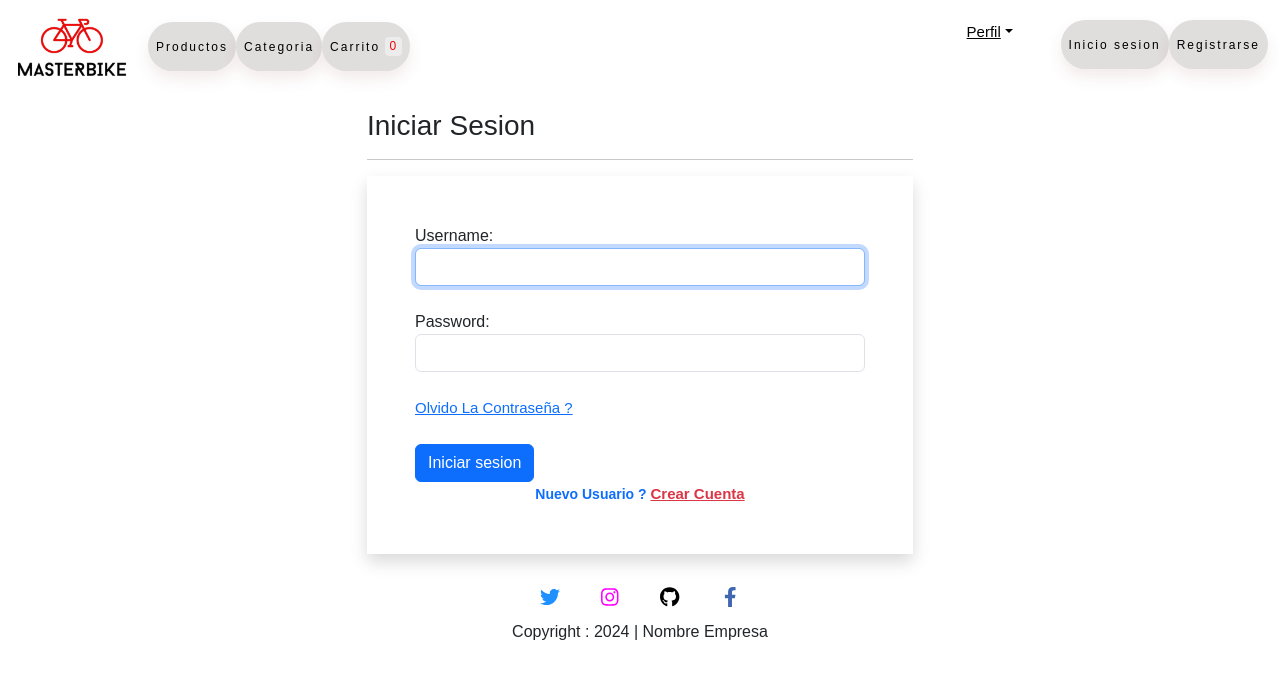
After one commit to mart8763/Bicicletas-MasterBIKE2, a Django app: page /account/login in a window 1280 px wide. The commit adds this page. Shown: the top 679 px of the page. Run offline with Django 5.2, Linux system fonts and the light colour scheme; some libraries are stand-ins or nearby versions.

Commit message:
Creacion de usuarios
Usuarios nuevos se puedes registrar

```diff
--- /dev/null
+++ b/MasterBIKE/forms.py
@@ -0,0 +1,21 @@
+from django import forms
+from django.contrib.auth.forms import UserCreationForm, AuthenticationForm, UsernameField, PasswordChangeForm
+from django.contrib.auth.models import User
+
+
+class LoginForm(AuthenticationForm):
+    username = UsernameField(widget=forms.TextInput(attrs={'autofocus ':'True', 'class':'form-control'}))
+    password = forms.CharField(widget=forms.PasswordInput(attrs={'autocomplete':'current-password', 'class':'form-control'}))
+
+class CustomerRegistrationForm(UserCreationForm):
+    username =  forms.CharField(widget=forms.TextInput(attrs={'autofocus ': 'True', 'class':'form-control'}))
+    email =     forms.EmailField(widget=forms.EmailInput(attrs={'class':'form-control'}))
+    password1 = forms.CharField(label='Password', widget=forms.PasswordInput(attrs={'class':'form-control'}))
+    password2 = forms.CharField(label='Confirmar password', widget=forms.PasswordInput(attrs={'class':'form-control'}))
+
+    class Meta:
+        model = User
+        fields = ['username', 'email', 'password1', 'password2']
+
+class MyPasswordResetForm(PasswordChangeForm):
+    pass
--- a/MasterBIKE/templates/base/navbar.html
+++ b/MasterBIKE/templates/base/navbar.html
@@ -32,10 +32,10 @@
                     <li><a class="dropdown-item" href="#">Cerrar sesion</a></li>
                 </ul>
             <li class="nav-item">
-                <a href="{% url 'iniciar_sesion'%}" class="nav-link">Inicio sesion</a>
+                <a href="{% url 'login'%}" class="nav-link">Inicio sesion</a>
             </li>
             <li class="nav-item">
-                <a href="{% url 'registro'%}" class="nav-link">Registrarse</a>
+                <a href="{% url 'customerrestration'%}" class="nav-link">Registrarse</a>
             </li>
             </li>
         </ul>
--- /dev/null
+++ b/MasterBIKE/templates/pages/login.html
@@ -0,0 +1,56 @@
+{% load static %}
+<!DOCTYPE html>
+<html lang="en">
+<head>
+    <meta charset="UTF-8">
+    <meta name="viewport" content="width=device-width, initial-scale=1.0">
+    <title>Registro</title>
+    <link rel="icon" type="img/jpg" href="{% static 'img/icono1.png'%}">
+    <link rel="stylesheet" href="{% static "css/bootstrap.min.css" %}">
+    <link rel="stylesheet" href="{% static 'css/style.css' %}">
+</head>
+<body>
+
+    {% include 'base/navbar.html' %}
+
+    <div class="container">
+        <div class="row my-3">
+            <div class="col-sm-6 offset-sm-3">
+                <h3>Iniciar sesion</h3>
+                <hr>
+
+                <form action="" method="post" novalidate class="shadow p-5">
+                    {% csrf_token %}
+                    {% for fm in form %}
+                        {{fm.label_tag}} {{fm}} <small class="text-danger">{{fm.errores|striptags}}</small>
+                        <br>
+                    {% endfor %}
+
+                    <small>
+                        <a href="#">Olvido la contraseña ?</a>
+                    </small>
+                    <br>
+                    <input type="submit" class="btn btn-primary mt-4" value="Iniciar sesion">
+                    <div class="text-center text-primary fw-bold">
+                        <small>Nuevo usuario ?
+                            <a href="{% url 'customerrestration' %}" class="text-danger">Crear cuenta</a>
+                        </small>
+                    </div>
+
+                    {% if form.non_field_errores %}
+                        {% for error in form.non_field_errores %}
+                            <p class="alert alert-danger my-3">{{error}}</p>
+                        {% endfor %}
+                    {% endif %}
+                </form>
+            </div>
+        </div>
+    </div>
+
+    {% include 'base/footer.html' %}
+
+    <script src="https://cdnjs.cloudflare.com/ajax/libs/jquery/3.7.1/jquery.min.js"></script>
+    <script src="{% static "js/bootstrap.bundle.min.js" %}"></script>
+
+</body>
+</html>
--- a/MasterBIKE/urls.py
+++ b/MasterBIKE/urls.py
@@ -1,5 +1,10 @@
 from mysite.urls import path
-from MasterBIKE import views
+from . import views
+from django.conf import settings
+from django.conf.urls.static import static
+from django.contrib.auth import views as auth_view
+from .forms import LoginForm, MyPasswordResetForm
+
 
 urlpatterns = [
     path("", views.index, name="index"),
@@ -14,4 +19,12 @@ urlpatterns = [
     path("nino", views.nino, name="nino"),
     path("ruta", views.ruta, name="ruta"),
     path("urbex", views.urbex, name="urbex"),
-]
+    path('profile', views.ProfileView.as_view(), name='profile'),
+
+    #autenticacion de login
+    path('registration', views.CustomerRegistrationView.as_view(), name="customerrestration"),
+    path('account/login', auth_view.LoginView.as_view(template_name='pages/login.html', authentication_form=LoginForm), name='login'),
+    path('password-reset', auth_view.PasswordResetView.as_view(template_name='pages/password_reset.html', form_class=MyPasswordResetForm), name='password_reset'),
+
+
+]+static(settings.MEDIA_URL, document_root=settings.MEDIA_ROOT)
--- a/mysite/settings.py
+++ b/mysite/settings.py
@@ -116,12 +116,14 @@ USE_TZ = True
 # Static files (CSS, JavaScript, Images)
 # https://docs.djangoproject.com/en/5.0/howto/static-files/
 
-STATIC_URL = 'static/'
+STATIC_URL = '/static/'
 
 MEDIA_URL = '/media/'
 
 MEDIA_ROOT = BASE_DIR/'media'
 
+LOGIN_REDIRECT_URL = '/profile/'
+
 # Default primary key field type
 # https://docs.djangoproject.com/en/5.0/ref/settings/#default-auto-field
 
```
Also changed, not shown: MasterBIKE/templates/pages/customerrestration.html (added, +60 -0 lines), MasterBIKE/views.py (+22 -0 lines), MasterBIKE/templates/pages/profile.html (added), db.sqlite3.
